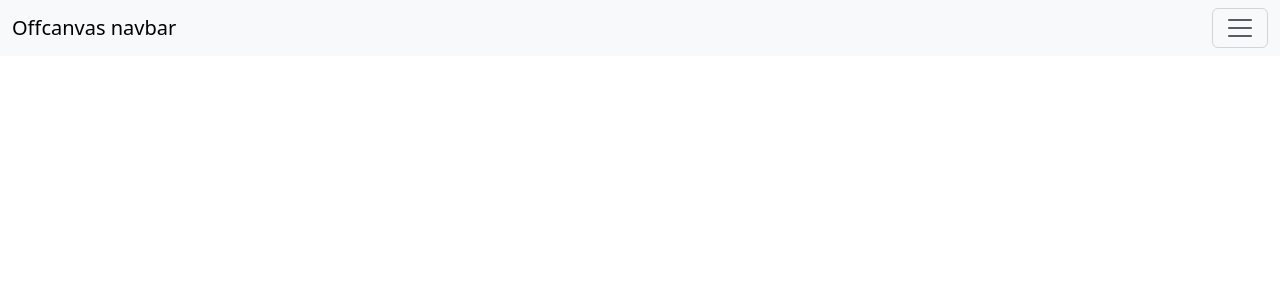
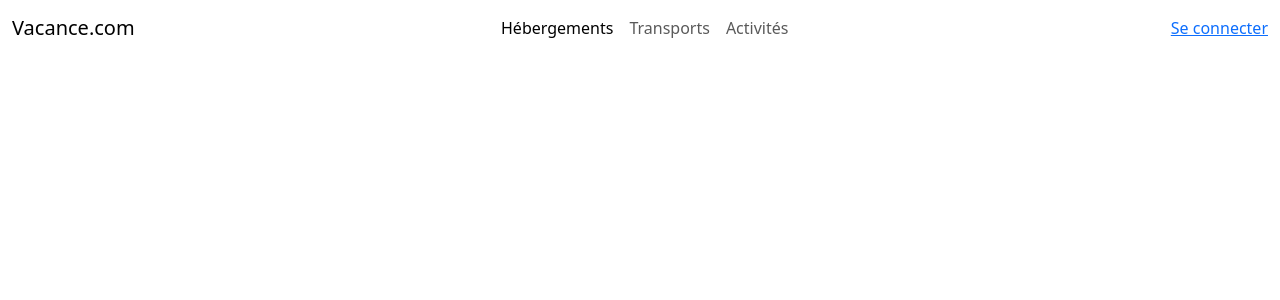
Before and after one commit to Junior98-dev/app-vacance-Booking, an Angular app: page / in a window 1280 px wide. Shown: the top 300 px of the page. Built offline with nearby package versions, Linux system fonts and the light colour scheme.

Commit message:
Code html du navigation

```diff
--- a/src/app/layout/navigation/navigation.component.html
+++ b/src/app/layout/navigation/navigation.component.html
@@ -1,41 +1,28 @@
-<nav class="navbar bg-body-tertiary fixed-top">
+<nav class="navbar navbar-expand-lg fixed-top">
     <div class="container-fluid">
-      <a class="navbar-brand" href="#">Offcanvas navbar</a>
-      <button class="navbar-toggler" type="button" data-bs-toggle="offcanvas" data-bs-target="#offcanvasNavbar" aria-controls="offcanvasNavbar" aria-label="Toggle navigation">
-        <span class="navbar-toggler-icon"></span>
-      </button>
+      <a class="navbar-brand me-auto" href="#">Vacance<span class="icon-color">.com</span></a>
       <div class="offcanvas offcanvas-end" tabindex="-1" id="offcanvasNavbar" aria-labelledby="offcanvasNavbarLabel">
         <div class="offcanvas-header">
           <h5 class="offcanvas-title" id="offcanvasNavbarLabel">Offcanvas</h5>
           <button type="button" class="btn-close" data-bs-dismiss="offcanvas" aria-label="Close"></button>
         </div>
         <div class="offcanvas-body">
-          <ul class="navbar-nav justify-content-end flex-grow-1 pe-3">
+          <ul class="navbar-nav justify-content-center flex-grow-1 pe-3">
             <li class="nav-item">
-              <a class="nav-link active" aria-current="page" href="#">Home</a>
+              <a class="nav-link active" aria-current="page" href="#">Hébergements</a>
             </li>
             <li class="nav-item">
-              <a class="nav-link" href="#">Link</a>
+              <a class="nav-link" href="#">Transports</a>
             </li>
-            <li class="nav-item dropdown">
-              <a class="nav-link dropdown-toggle" href="#" role="button" data-bs-toggle="dropdown" aria-expanded="false">
-                Dropdown
-              </a>
-              <ul class="dropdown-menu">
-                <li><a class="dropdown-item" href="#">Action</a></li>
-                <li><a class="dropdown-item" href="#">Another action</a></li>
-                <li>
-                  <hr class="dropdown-divider">
-                </li>
-                <li><a class="dropdown-item" href="#">Something else here</a></li>
-              </ul>
+            <li class="nav-item">
+              <a class="nav-link" href="#">Activités</a>
             </li>
           </ul>
-          <form class="d-flex mt-3" role="search">
-            <input class="form-control me-2" type="search" placeholder="Search" aria-label="Search">
-            <button class="btn btn-outline-success" type="submit">Search</button>
-          </form>
         </div>
       </div>
+      <a href="" class="login-button"> Se connecter </a>
+      <button class="navbar-toggler" type="button" data-bs-toggle="offcanvas" data-bs-target="#offcanvasNavbar" aria-controls="offcanvasNavbar" aria-label="Toggle navigation">
+        <span class="navbar-toggler-icon"></span>
+      </button>
     </div>
   </nav>
```
